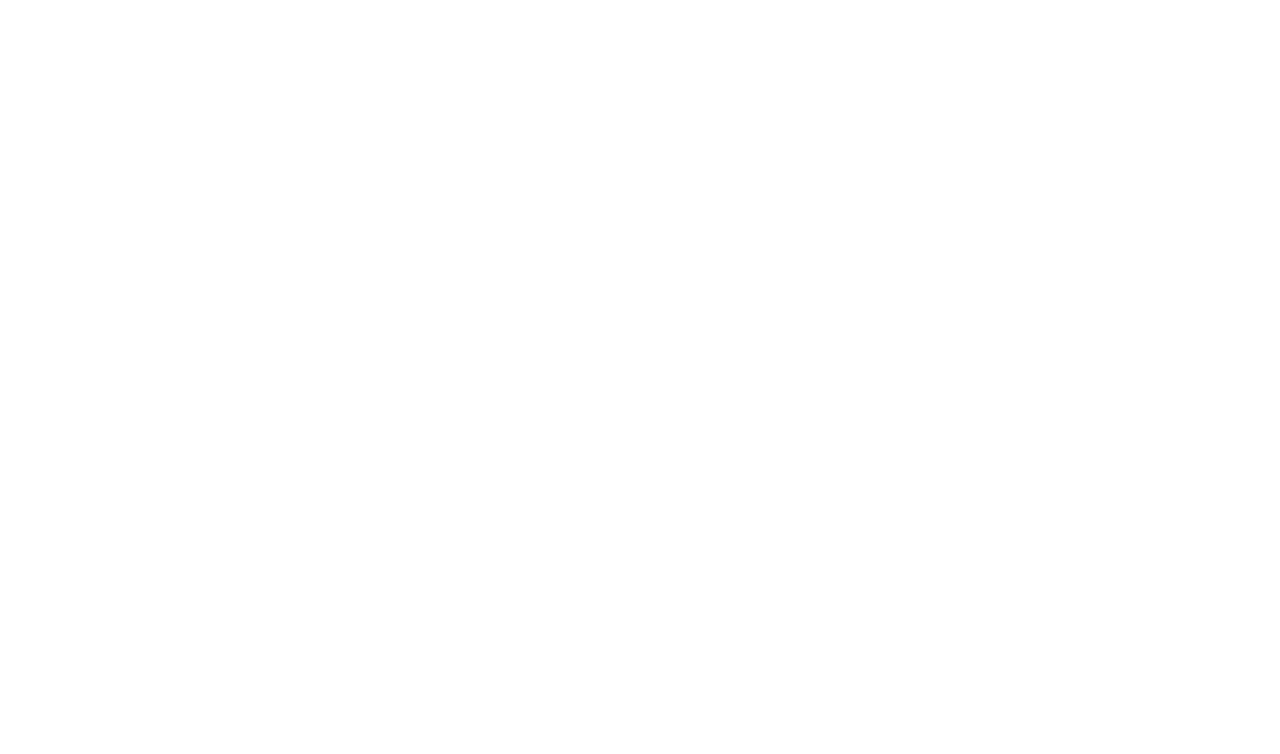
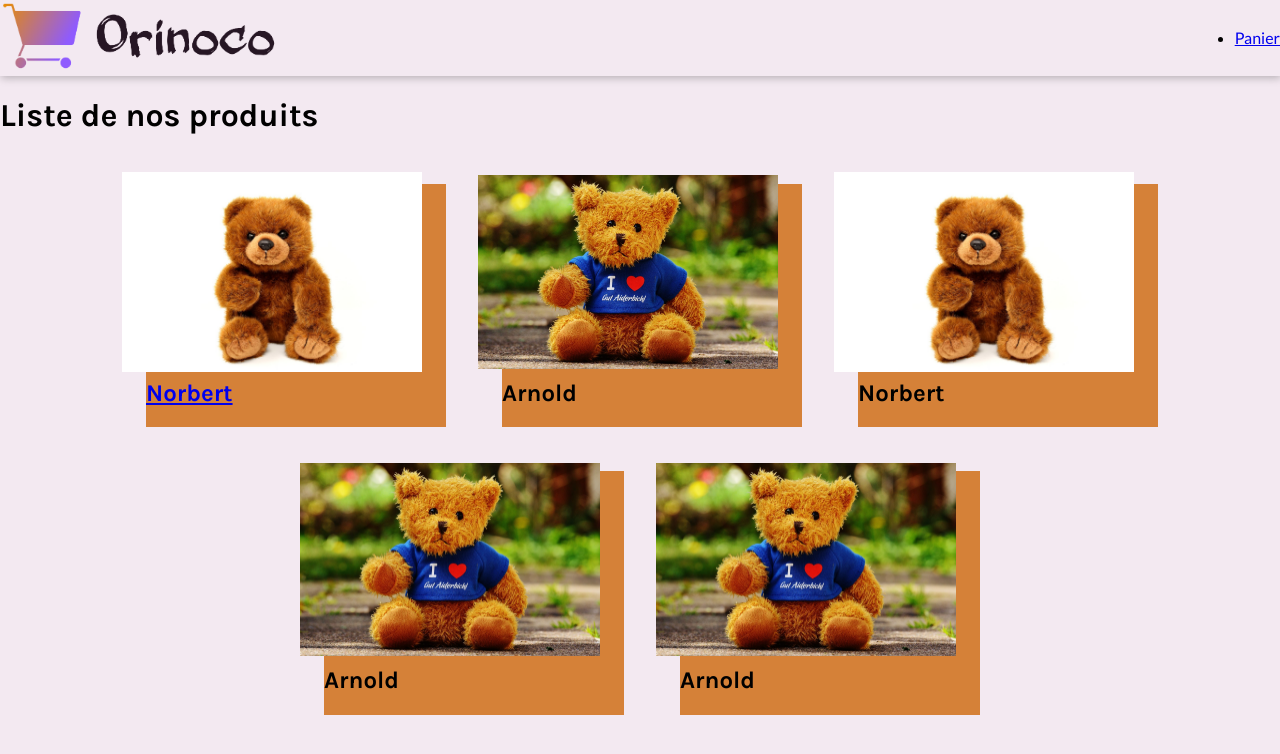
Before and after one commit to TheoKnoep/TheoKnoepflin_5_28102020, a website: page index.html in a window 1280 px wide. Drawn offline with Linux system fonts and the light colour scheme.

Commit message:
HTML et CSS de la page liste des produits

```diff
--- a/index.html
+++ b/index.html
@@ -4,12 +4,65 @@
 	<meta charset="UTF-8">
 	<meta name="viewport" content="width=device-width, initial-scale=1.0">
 	<title>Liste des produits</title>
-	<link rel="stylsheet" type="text/css" href="style.css">
+	<link rel="stylesheet" type="text/css" href="style.css">
 
 	<!-- Import de la police -->
 	<link href="https://fonts.googleapis.com/css2?family=Karla:ital,wght@0,400;0,700;1,400;1,700&family=Lato:ital,wght@0,100;0,300;0,400;0,700;0,900;1,100;1,300;1,400;1,700;1,900&display=swap" rel="stylesheet">
 </head>
 <body>
+	<header class="header">
+		<div class="logo-container">
+			<img src="media/logo-oni.png" alt="logo Oniroco" />
+		</div>
+		<nav class="navbar">
+			<ul>
+				<li><a href="cart.html">Panier</a></li>
+			</ul>
+		</nav>
 
+	</header>
+	<main>
+		<h1 class="heading">Liste de nos produits</h1>
+
+		<div class="products-list">
+			<a href="#">
+				<article class="product-card">
+					<h2 class="product-card__name heading">Norbert</h2>
+					<div class="product-card__image">
+						<img src="media/teddy_1.jpg" />
+					</div>
+				</article>
+			</a>
+			<article class="product-card">
+				<h2 class="product-card__name heading">Arnold</h2>
+				<div class="product-card__image">
+					<img src="media/teddy_4.jpg" />
+				</div>
+			</article>
+			<article class="product-card">
+				<h2 class="product-card__name heading">Norbert</h2>
+				<div class="product-card__image">
+					<img src="media/teddy_1.jpg" />
+				</div>
+			</article>
+			<article class="product-card">
+				<h2 class="product-card__name heading">Arnold</h2>
+				<div class="product-card__image">
+					<img src="media/teddy_4.jpg" />
+				</div>
+			</article>
+			<article class="product-card">
+				<h2 class="product-card__name heading">Arnold</h2>
+				<div class="product-card__image">
+					<img src="media/teddy_4.jpg" />
+				</div>
+			</article>
+		</div>
+
+	</main>
+
+	<footer>
+
+	</footer>
 </body>
 </html>
--- a/sass/base/_global.scss
+++ b/sass/base/_global.scss
@@ -3,6 +3,11 @@ body {
 	font-family: 'Lato', sans-serif;
 }
 
+::selection {
+	background-color: $main-color;
+}
+
 .heading {
 	font-family: 'Karla', sans-serif;
+	font-weight: bold;
 }
--- /dev/null
+++ b/sass/componants/_header.scss
@@ -0,0 +1,14 @@
+.header {
+	display: flex;
+	justify-content: space-between;
+	align-items: center;
+	box-shadow: 1px 2px 8px rgba(0,0,0,0.25);
+}
+
+
+.logo-container {
+	width: 280px;
+	img {
+		width: 100%;
+	}
+}
--- /dev/null
+++ b/sass/componants/_product-card.scss
@@ -0,0 +1,28 @@
+.products-list {
+	display: flex;
+	flex-wrap:wrap;
+	justify-content: center;
+}
+
+.product-card {
+	display: flex;
+	flex-direction: column-reverse;
+	width: 300px;
+	background-color: $secondary-color;
+	margin: calc(1em + 12px) 1em 1em calc(1em + 24px);
+	&__image {
+		height: 200px;
+		display: flex;
+		justify-content: center;
+		align-items: center;
+		overflow: hidden;
+		position: relative;
+		left: -24px;
+		top: -12px;
+		margin-bottom: -24px;
+		img {
+			width: 100%;
+			height: auto;
+		}
+	}
+}
--- a/sass/main.scss
+++ b/sass/main.scss
@@ -1,4 +1,4 @@
-/* utils */
+/* Utils */
 @import "./utils/variable";
 
 /* Vendors */
@@ -6,3 +6,10 @@
 
 /* Base */
 @import "./base/global";
+
+/* Componants */
+@import "./componants/header";
+@import "./componants/product-card";
+
+/* Pages */
+@import "./pages/products";
--- a/sass/utils/_variable.scss
+++ b/sass/utils/_variable.scss
@@ -1,3 +1,4 @@
 /* PALETTE DE COULEURS */
 $main-color: #8F5BFE;
+$secondary-color: #d58138;
 $bg-color: #f3e9F1;
```
Also changed, not shown: media/logo-oni.png (added), media/teddy_1.jpg (added), media/teddy_4.jpg (added), sass/pages/_products.scss (added), style.css, 1 other file.
